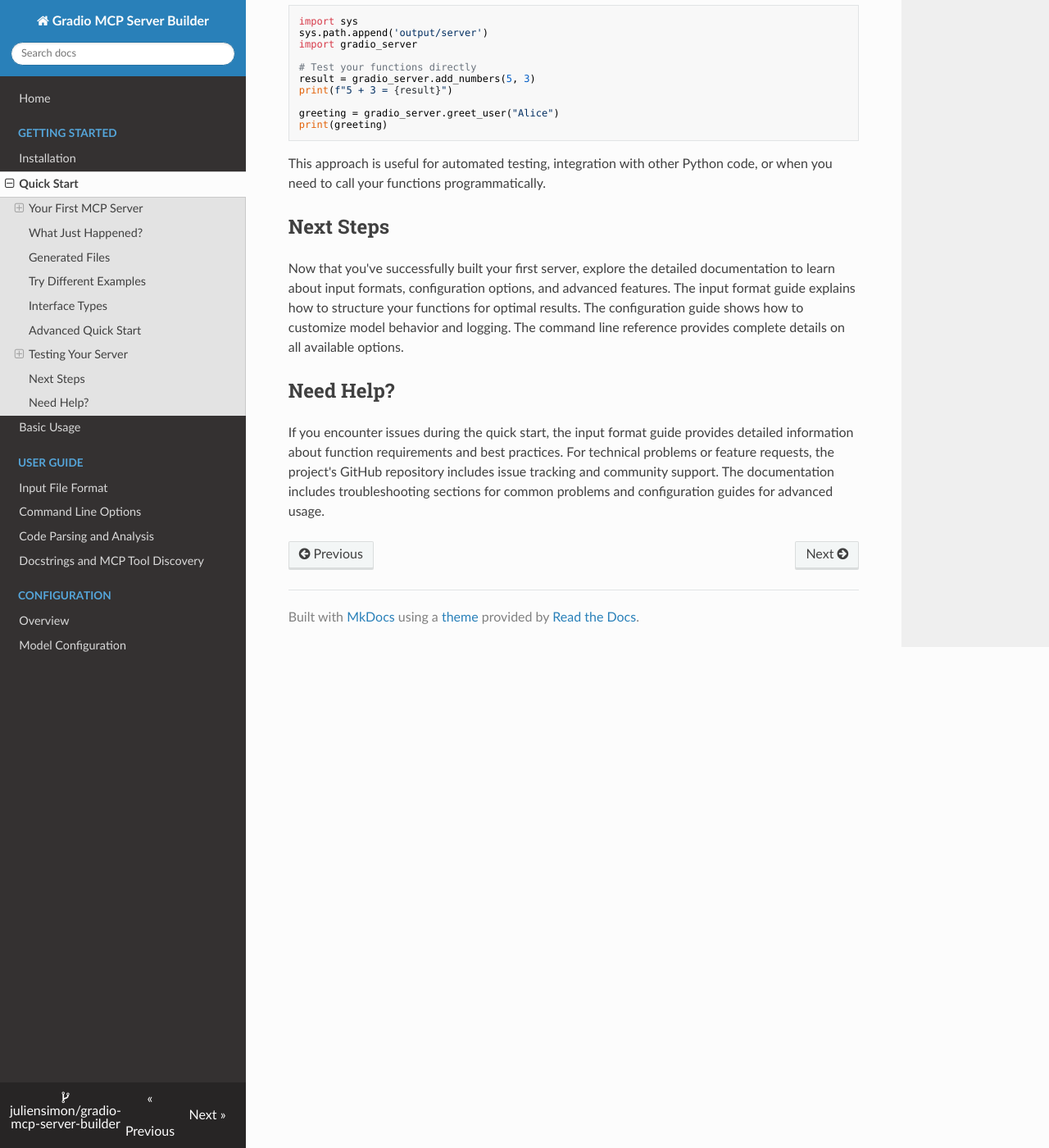
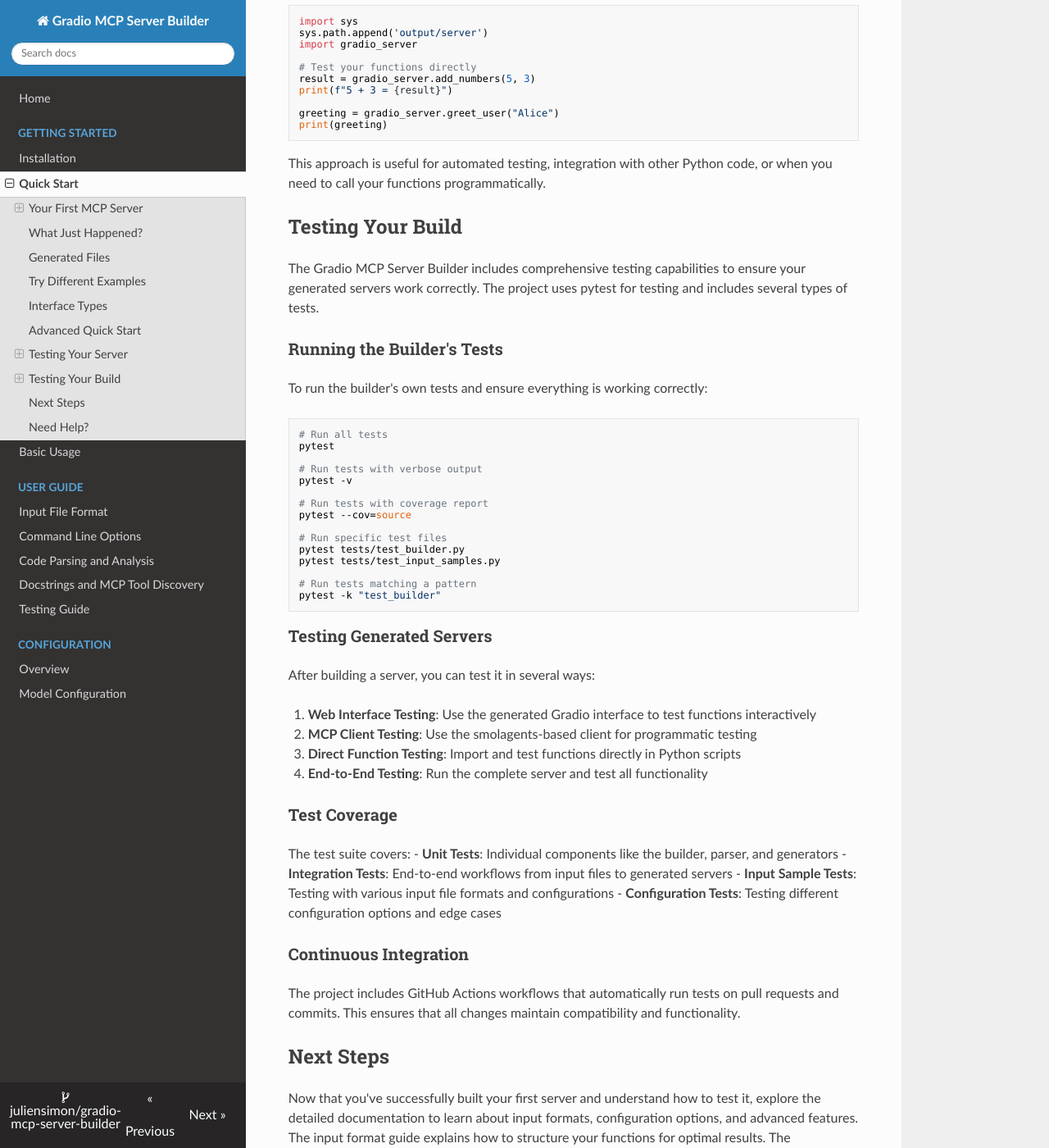
Before and after one commit to juliensimon/gradio-mcp-server-builder, an MkDocs documentation site: the page built from docs/getting-started/quickstart.md, in a window 1280 px wide and 1400 px high, scrolled down 5945 px. Shown: the whole window at 82% size. Built offline with MkDocs 1.6.1, drawn with Linux system fonts in a browser that asks for light colours; nearby versions of some CDN libraries; some of the changed text lies outside the part shown.

Commit message:
Add comprehensive testing documentation
- Add testing section to quick start guide covering builder tests and server testing
- Create dedicated testing guide with detailed instructions for all test types
- Cover unit tests, integration tests, coverage analysis, and troubleshooting
- Include testing best practices and advanced testing techniques
- Add testing guide to navigation and update main documentation
- Document pytest usage, test categories, and CI/CD integration

````diff
--- a/docs/getting-started/quickstart.md
+++ b/docs/getting-started/quickstart.md
@@ -222,9 +222,56 @@
 
 This approach is useful for automated testing, integration with other Python code, or when you need to call your functions programmatically.
 
+## Testing Your Build
+
+The Gradio MCP Server Builder includes comprehensive testing capabilities to ensure your generated servers work correctly. The project uses pytest for testing and includes several types of tests.
+
+### Running the Builder's Tests
+
+To run the builder's own tests and ensure everything is working correctly:
+
+```bash
+# Run all tests
+pytest
+
+# Run tests with verbose output
+pytest -v
+
+# Run tests with coverage report
+pytest --cov=source
+
+# Run specific test files
+pytest tests/test_builder.py
+pytest tests/test_input_samples.py
+
+# Run tests matching a pattern
+pytest -k "test_builder"
+```
+
+### Testing Generated Servers
+
+After building a server, you can test it in several ways:
+
+1. **Web Interface Testing**: Use the generated Gradio interface to test functions interactively
+2. **MCP Client Testing**: Use the smolagents-based client for programmatic testing
+3. **Direct Function Testing**: Import and test functions directly in Python scripts
+4. **End-to-End Testing**: Run the complete server and test all functionality
+
+### Test Coverage
+
+The test suite covers:
+- **Unit Tests**: Individual components like the builder, parser, and generators
+- **Integration Tests**: End-to-end workflows from input files to generated servers
+- **Input Sample Tests**: Testing with various input file formats and configurations
+- **Configuration Tests**: Testing different configuration options and edge cases
+
+### Continuous Integration
+
+The project includes GitHub Actions workflows that automatically run tests on pull requests and commits. This ensures that all changes maintain compatibility and functionality.
+
 ## Next Steps
 
-Now that you've successfully built your first server, explore the detailed documentation to learn about input formats, configuration options, and advanced features. The input format guide explains how to structure your functions for optimal results. The configuration guide shows how to customize model behavior and logging. The command line reference provides complete details on all available options.
+Now that you've successfully built your first server and understand how to test it, explore the detailed documentation to learn about input formats, configuration options, and advanced features. The input format guide explains how to structure your functions for optimal results. The configuration guide shows how to customize model behavior and logging. The command line reference provides complete details on all available options.
 
 ## Need Help?
 
--- a/mkdocs.yml
+++ b/mkdocs.yml
@@ -38,6 +38,7 @@
     - Command Line Options: user-guide/command-line.md
     - Code Parsing and Analysis: user-guide/code-parsing.md
     - Docstrings and MCP Tool Discovery: user-guide/docstrings.md
+    - Testing Guide: user-guide/testing.md
   - Configuration:
     - Overview: configuration/overview.md
     - Model Configuration: configuration/model.md
````
Also changed, not shown: docs/index.md (+1 -1 lines), docs/user-guide/testing.md (added, +404 -0 lines).
